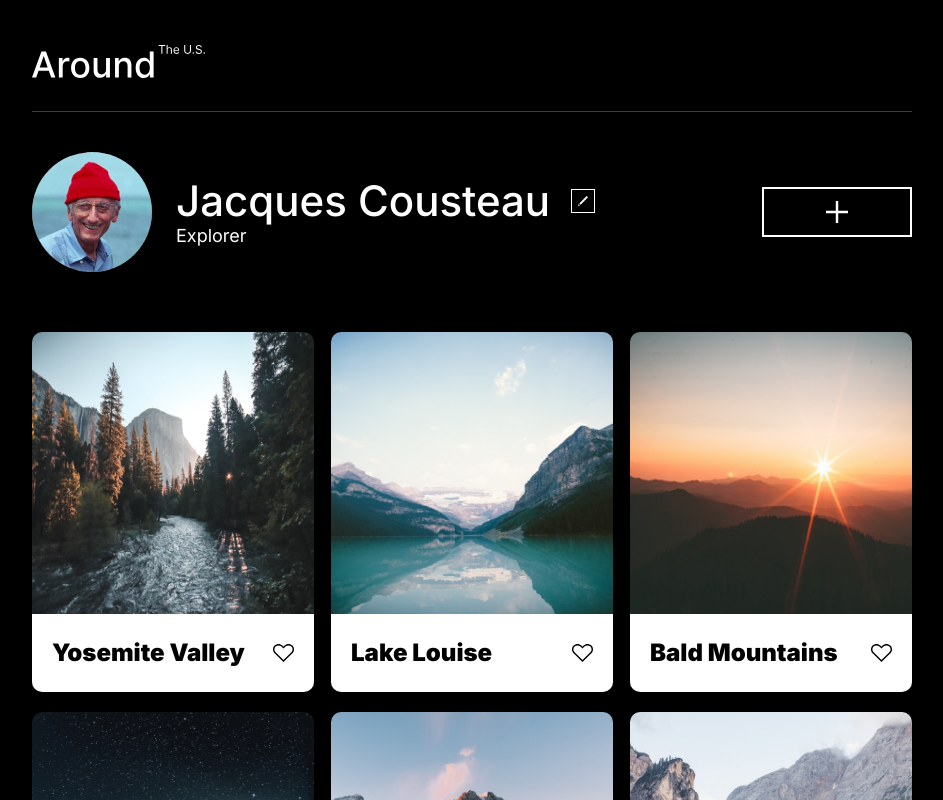
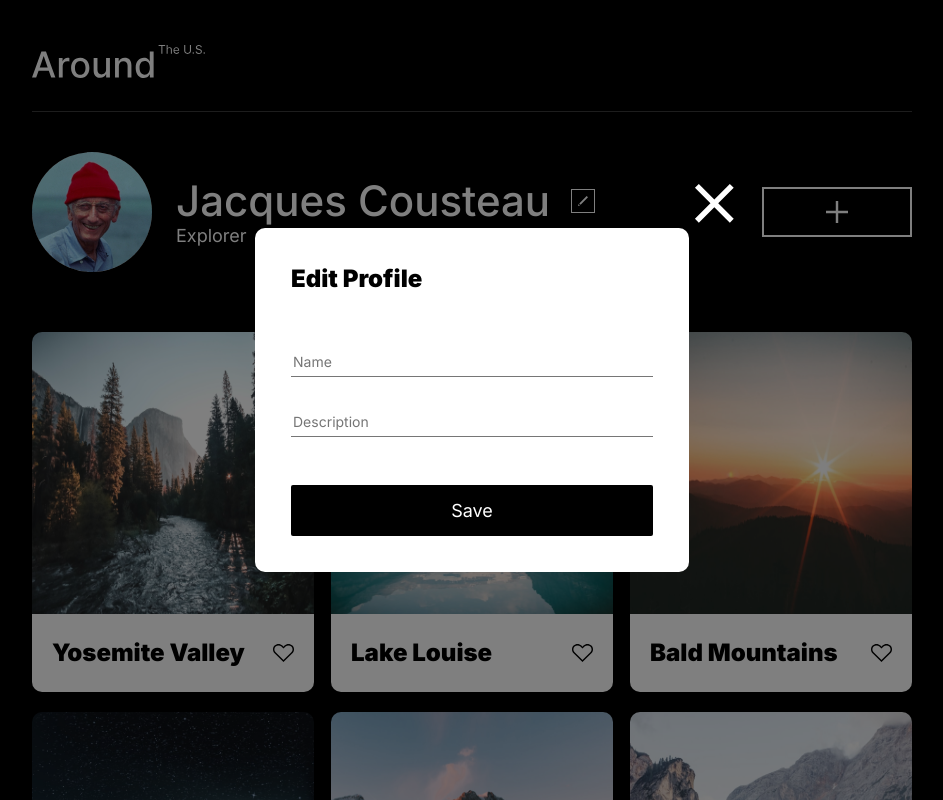
Before and after one commit to tcchin888/se_project_aroundtheus, a plain HTML site: page index.html in a window 1280 px wide. Both pictures are taken after a click on the button 751 px from the left and 201 px from the top of the page. Shown: the top 800 px of the page, without its empty margins (168-1111 px from the left). Drawn offline with Linux system fonts and the light colour scheme.

Commit message:
project 4.5

```diff
--- a/index.html
+++ b/index.html
@@ -28,6 +28,7 @@
             <h1 class="profile__title">Jacques Cousteau</h1>
             <button
               class="profile__edit-button"
+              id="profile-edit-button"
               type="button"
               aria-label="edit"
             ></button>
@@ -139,9 +140,9 @@
       </footer>
     </div>
 
-    <div class="modal">
+    <div class="modal" id="profile-edit-modal">
       <div class="modal__container">
-        <button class="modal__close"></button>
+        <button class="modal__close" id="modal-close-button"></button>
         <p class="modal__heading">Edit Profile</p>
         <form class="modal__form">
           <input
--- a/scripts/index.js
+++ b/scripts/index.js
@@ -25,4 +25,16 @@ const initialCards = [
   },
 ];
 
-console.log(initialCards);
+/*ELEMENTS*/
+
+const profileEditButton = document.querySelector("#profile-edit-button");
+const profileEditModal = document.querySelector("#profile-edit-modal");
+const profileCloseModal = document.querySelector("#modal-close-button");
+
+profileEditButton.addEventListener("click", () => {
+  profileEditModal.classList.add("modal__opened");
+});
+
+profileCloseModal.addEventListener("click", () => {
+  profileEditModal.classList.remove("modal__opened");
+});
```
